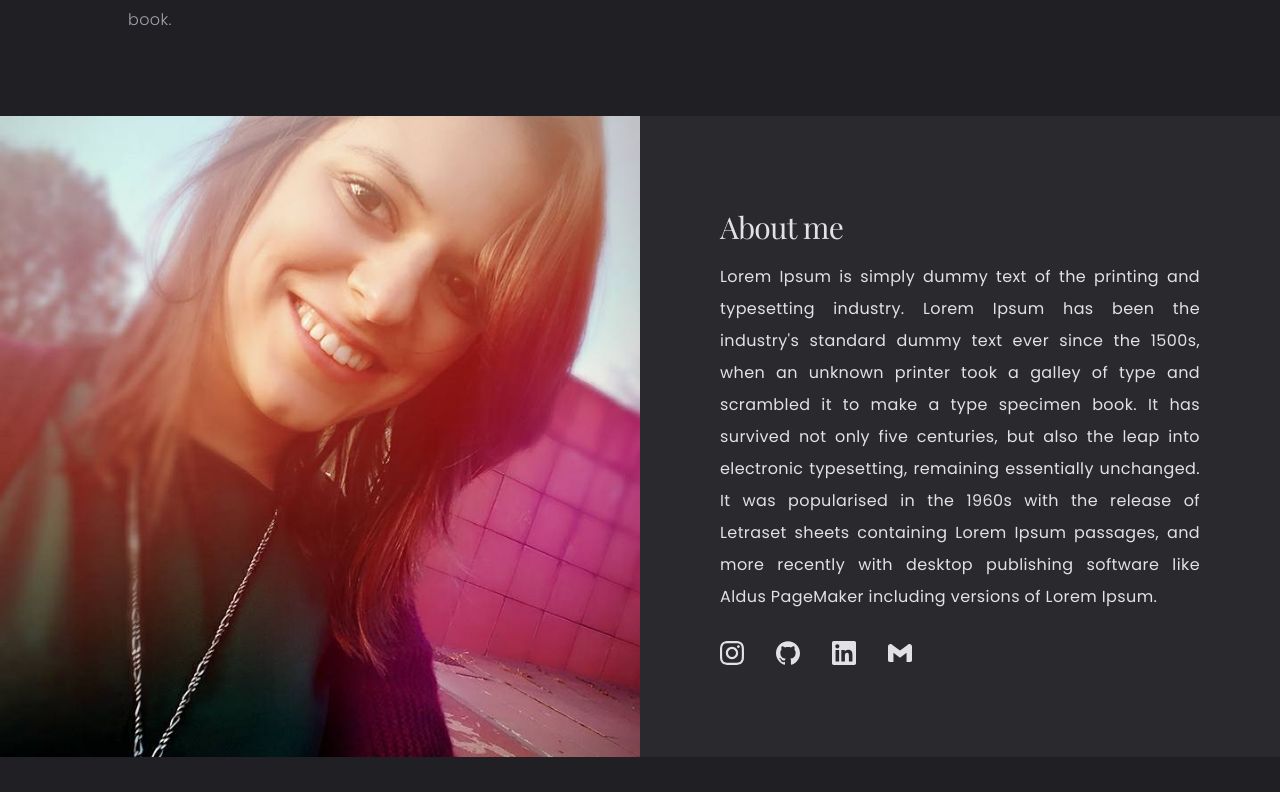
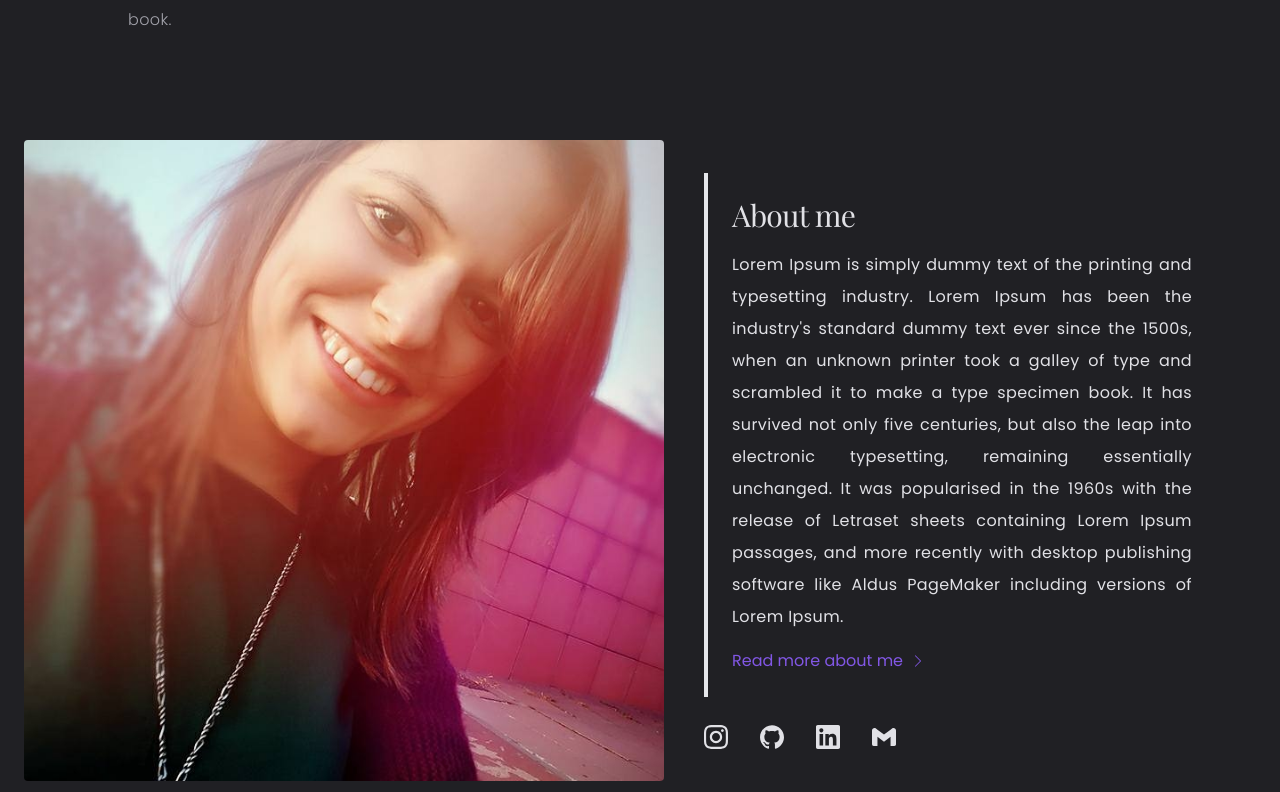
Before and after one commit to catiabarroco/portfolio_nextjs, a Next.js app: page / in a window 1280 px wide. Shown: the part 488-1280 px from the top of the page. Built offline with nearby package versions, Linux system fonts and the light colour scheme.

Commit message:
homepage style

```diff
--- a/src/pages/index.tsx
+++ b/src/pages/index.tsx
@@ -6,6 +6,10 @@ import handCoding from '../../public/assets/icons/handCoding.svg';
 import { socialMedia, workExperience } from '@constants';
 import Head from 'next/head';
 import WorkCard from '@components/WorkCard';
+import { NavLink } from '@components/NavLink';
+import URLS from '@utils/PathURL';
+import { SpriteIcon } from '@components/common/SpriteIcon';
+import { SpritesCategories } from '@enums/SpritesCategories';
 
 export default function Home() {
   return (
@@ -29,16 +33,17 @@ export default function Home() {
             <Image src={handCoding} alt="icon" width={500} height={500} />
           </div>
 
-          <div className="bg-brand-secondary-200 dark:bg-brand-secondary-700 p-6 md:p-0 rounded rounded-lg md:rounded-none md:-mx-32 flex flex-col-reverse lg:flex-row gap-10 lg:gap-0">
+          <div className=" md:p-6 rounded md:rounded-none md:-mx-32 flex flex-col-reverse lg:flex-row gap-10 lg:gap-0">
             <Image
               src="/assets/images/perfilPicture.jpeg"
               alt="perfil image"
               width={640}
               height={640}
-              className="rounded rounded-lg lg:rounded-none mx-auto"
+              className="rounded mx-auto"
             />
-            <div className="md:px-20 flex flex-col justify-center gap-10 md:gap-7">
-              <div className="flex flex-col gap-4 dark:text-brand-secondary-200">
+            <div className="md:px-10 flex flex-col justify-center gap-10 md:gap-7">
+            <NavLink href={URLS.about()} className='transform hover:bg-brand-secondary-200 dark:hover:bg-brand-secondary-700  rounded-xl'>
+              <div className="flex flex-col gap-4 dark:text-brand-secondary-200 md:border-l-4 md:p-6">
                 <h2 className="text-2xl tracking-tight text-brand-secondary-800 dark:text-brand-secondary-200 sm:text-3xl font-light">
                   About me
                 </h2>
@@ -54,7 +59,19 @@ export default function Home() {
                   passages, and more recently with desktop publishing software
                   like Aldus PageMaker including versions of Lorem Ipsum.
                 </p>
+                <p className="text-brand-primary items-center flex gap-2">
+                    <span>Read more about me</span>
+                    <SpriteIcon
+                      category={SpritesCategories.CHEVRON}
+                      name="right"
+                      size="sm"
+                      title="menu"
+                    />
+                  </p>
               </div>
+
+              </NavLink>
+
               <div className="flex gap-4">
                 {socialMedia.map(({ href, icon, iconTitle }) => {
                   return (
```
